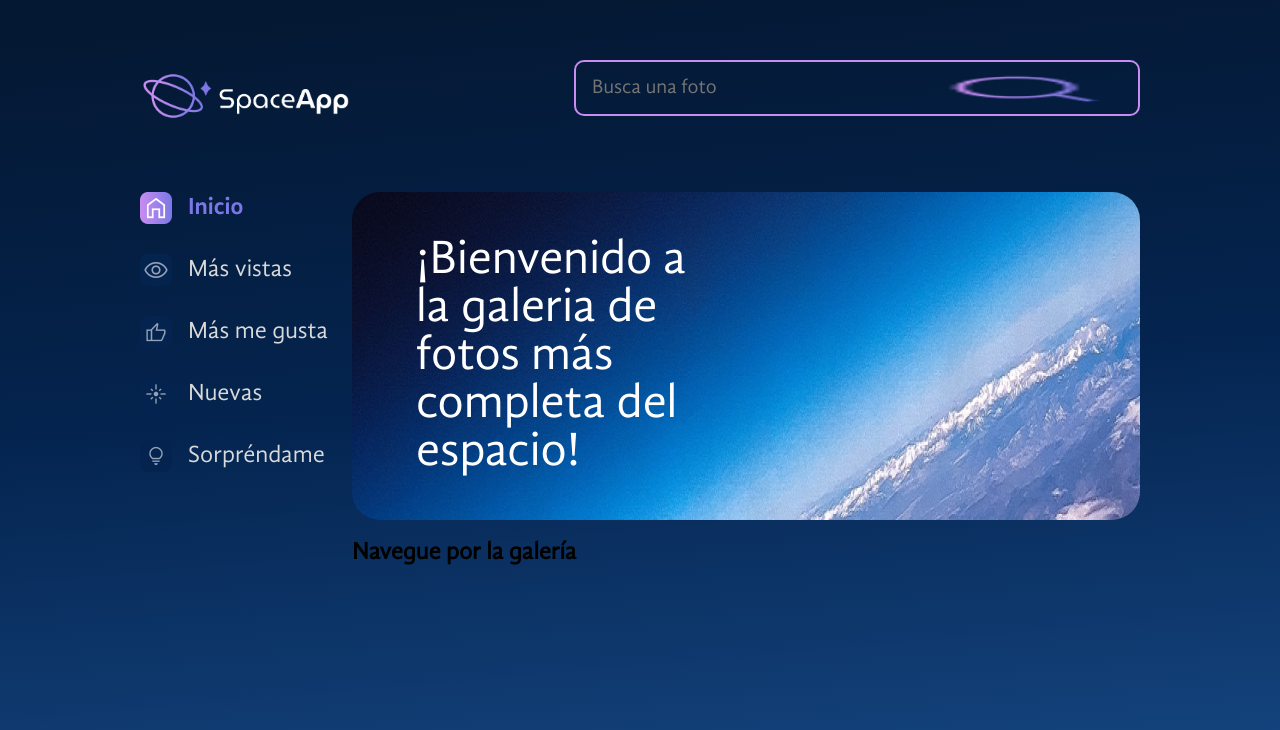
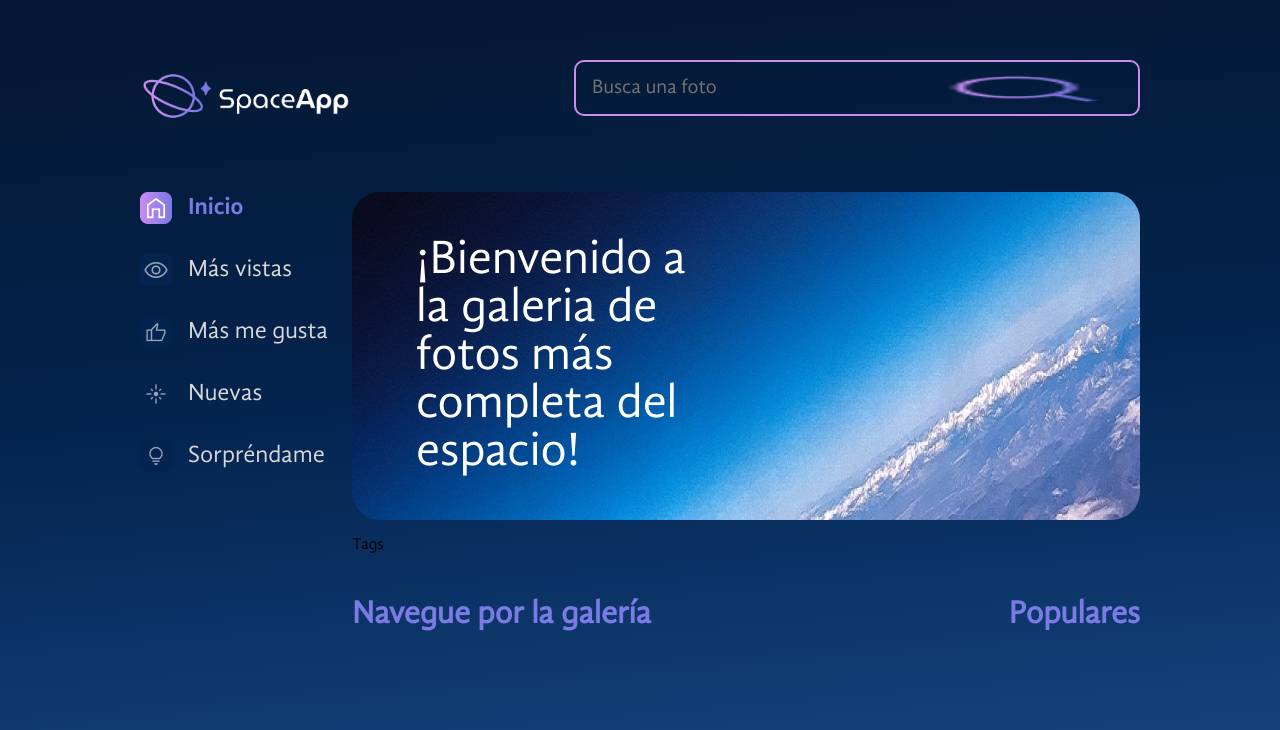
Before and after one commit to LuisFerVR/space-app, a React (Vite) app: page / in a window 1280 px wide. Shown: the top 730 px of the page. Built offline with nearby package versions, Linux system fonts and the light colour scheme.

Commit message:
Agregué el componente de galeria con estilos, y estructuramos la vista con los tags, la galeria y los populares

```diff
--- /dev/null
+++ b/src/components/Galeria/Populares/index.jsx
@@ -0,0 +1,7 @@
+import Titulo from "../../Titulo"
+
+const Populares = ()=>{
+    return <Titulo $align="center">Populares</Titulo>
+}
+
+export default Populares
--- /dev/null
+++ b/src/components/Galeria/Tags/index.jsx
@@ -0,0 +1,5 @@
+const Tag=()=>{
+    return <p>Tags</p>
+}
+
+export default Tag
--- a/src/components/Galeria/index.jsx
+++ b/src/components/Galeria/index.jsx
@@ -1,5 +1,28 @@
+import styled from "styled-components"
+import Titulo from "../Titulo"
+import Populares from "./Populares"
+import Tag from "./Tags"
+
+const GaleriaConatiner = styled.div`
+    display:flex;
+`
+
+const SeccionFluida = styled.section`
+    flex-grow:1;
+`
+
 const Galeria = ()=>{
-    return (<h2>Navegue por la galería</h2>)
+    return (<>
+        <Tag/>
+        <GaleriaConatiner>
+            <SeccionFluida>
+                <Titulo>Navegue por la galería</Titulo>
+            </SeccionFluida>
+            <Populares>
+
+            </Populares>
+        </GaleriaConatiner>
+    </>)
 }
 
 export default Galeria
--- /dev/null
+++ b/src/components/Titulo/index.jsx
@@ -0,0 +1,9 @@
+import styled from "styled-components";
+
+const Titulo = styled.h2`
+    font-size: 32px;
+    color: #7b7be5;
+    text-align:${props=>props.$align?props.$align:'left'}
+`
+
+export default Titulo
```
